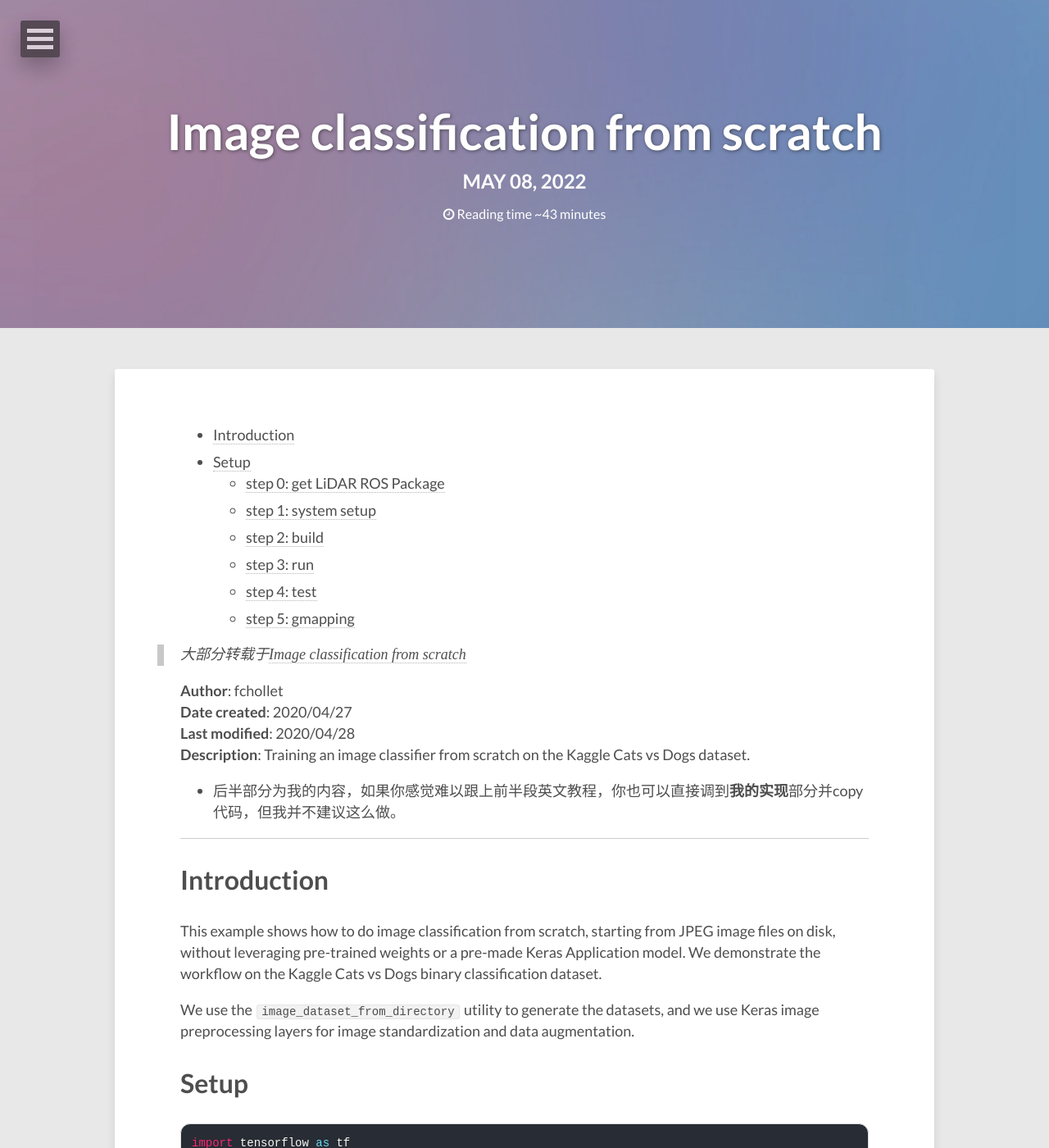
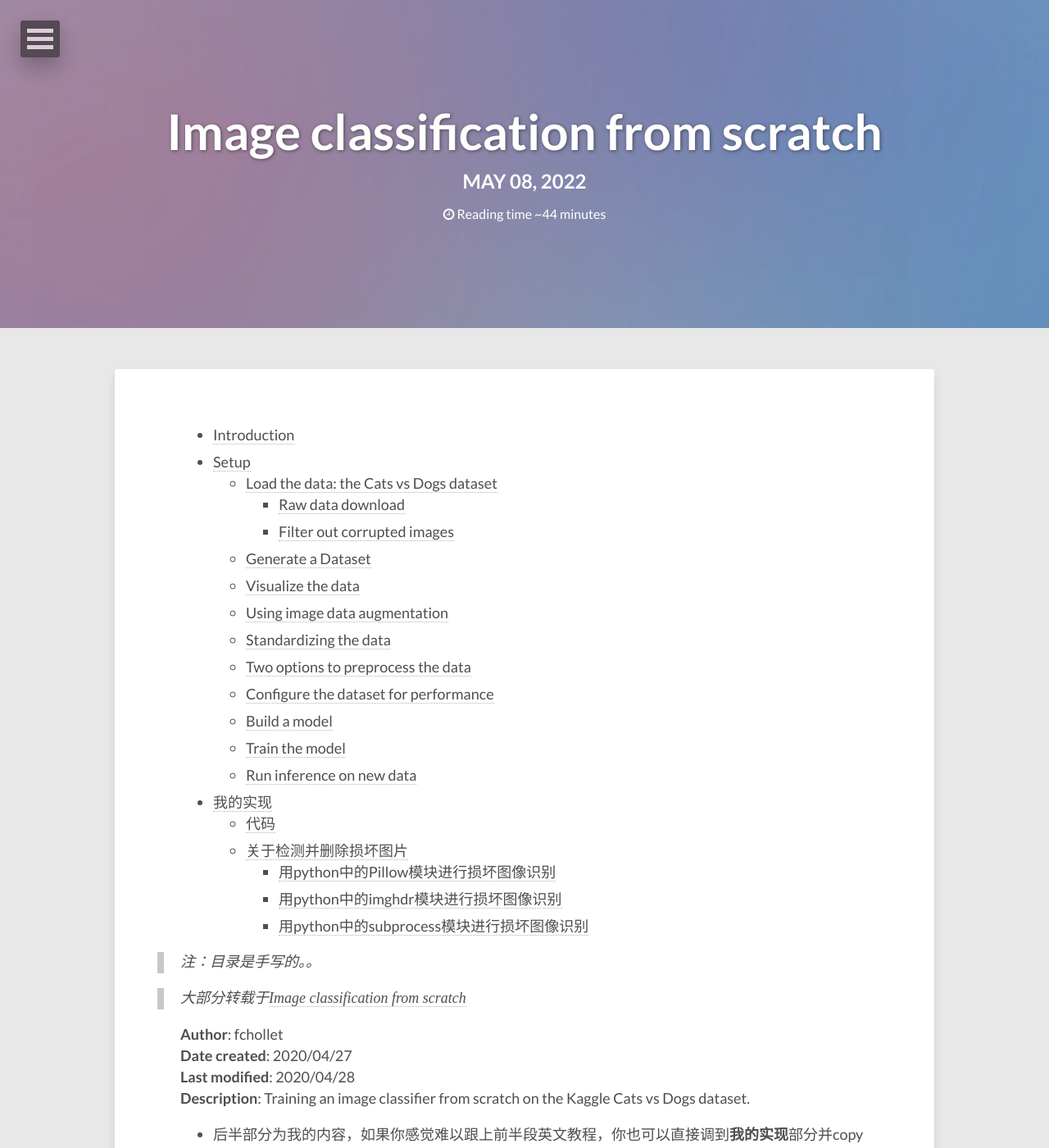
Before and after one commit to lucameng/lucameng.github.io, a Jekyll site: the page built from _posts/2022-05-08-Image-classification-from-scratch.md, in a window 1280 px wide and 1400 px high. Shown: the whole window at 82% size. Built offline with Jekyll 4.4.1, drawn with Linux system fonts in a browser that asks for light colours; some of the changed text lies outside the part shown.

Commit message:
ADD TABLE

```diff
--- a/_posts/2022-05-08-Image-classification-from-scratch.md
+++ b/_posts/2022-05-08-Image-classification-from-scratch.md
@@ -10,12 +10,26 @@ image:
 
 - [Introduction](#introduction)
 - [Setup](#setup)
-  - [step 0: get LiDAR ROS Package](#step-0-get-lidar-ros-package)
-  - [step 1: system setup](#step-0-get-lidar-ros-package)
-  - [step 2: build](#step-2-build)
-  - [step 3: run](#step-3-run)
-  - [step 4: test](#step-4-test)
-  - [step 5: gmapping](#step-5-gmapping)
+  - [Load the data: the Cats vs Dogs dataset](#load-the-data-the-cats-vs-dogs-dataset)
+    - [Raw data download](#raw-data-download)
+    - [Filter out corrupted images](#filter-out-corrupted-images)
+  - [Generate a Dataset](#generate-a-dataset)
+  - [Visualize the data](#visualize-the-data)
+  - [Using image data augmentation](#using-image-data-augmentation)
+  - [Standardizing the data](#standardizing-the-data)
+  - [Two options to preprocess the data](#two-options-to-preprocess-the-data)
+  - [Configure the dataset for performance](#configure-the-dataset-for-performance)
+  - [Build a model](#build-a-model)
+  - [Train the model](#train-the-model)
+  - [Run inference on new data](#run-inference-on-new-data)
+- [我的实现](#我的实现)
+  - [代码](#代码)
+  - [关于检测并删除损坏图片](#关于检测并删除损坏图片)
+    - [用python中的Pillow模块进行损坏图像识别](#用python中的pillow模块进行损坏图像识别)
+    - [用python中的imghdr模块进行损坏图像识别](#用python中的imghdr模块进行损坏图像识别)
+    - [用python中的subprocess模块进行损坏图像识别](#用python中的subprocess模块进行损坏图像识别)
+
+> 注：目录是手写的。。
 
 > 大部分转载于[Image classification from scratch](https://keras.io/examples/vision/image_classification_from_scratch/)
 
@@ -581,7 +595,7 @@ ___
 
     共删除了4张图片。
 
-### 用 imghdr 模块进行损坏图像识别
+### 用python中的imghdr模块进行损坏图像识别
 
     运用 imghdr 模块中的 what() 函数对图片字节数进行读取，若返回空字节 NULL，则判断为损坏图片并删除。
 
@@ -611,7 +625,7 @@ ___
 
     在前述两种方法的基础上，又多删了18张损坏图片。
 
-### 用 subprocess 模块进行损坏图像识别
+### 用python中的subprocess模块进行损坏图像识别
 
     运用 subprocess 模块的 Popen() 方法，启动新进程打开图片，创建一个新的管道，并返回执行子进程的状态，若返回状态非零则表示异常，并以出现异常为标准删除损坏图片
 
```
